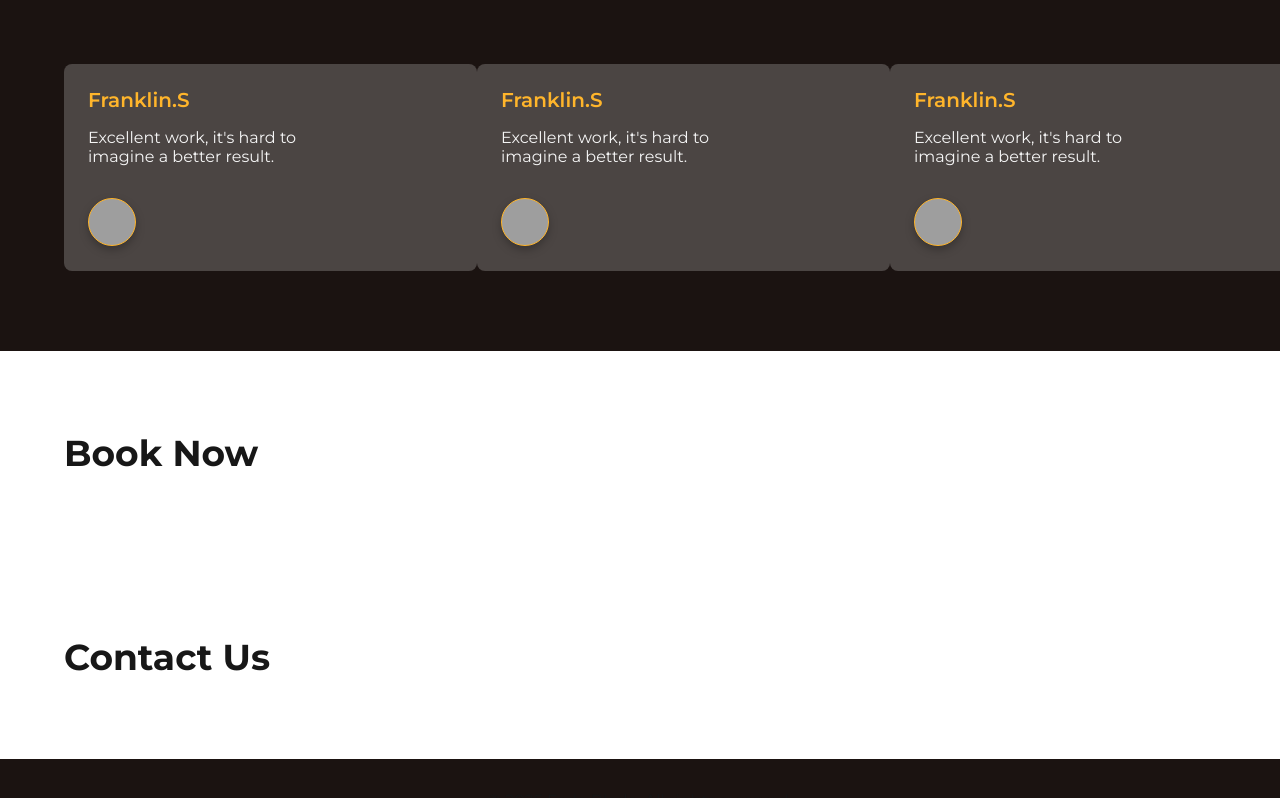
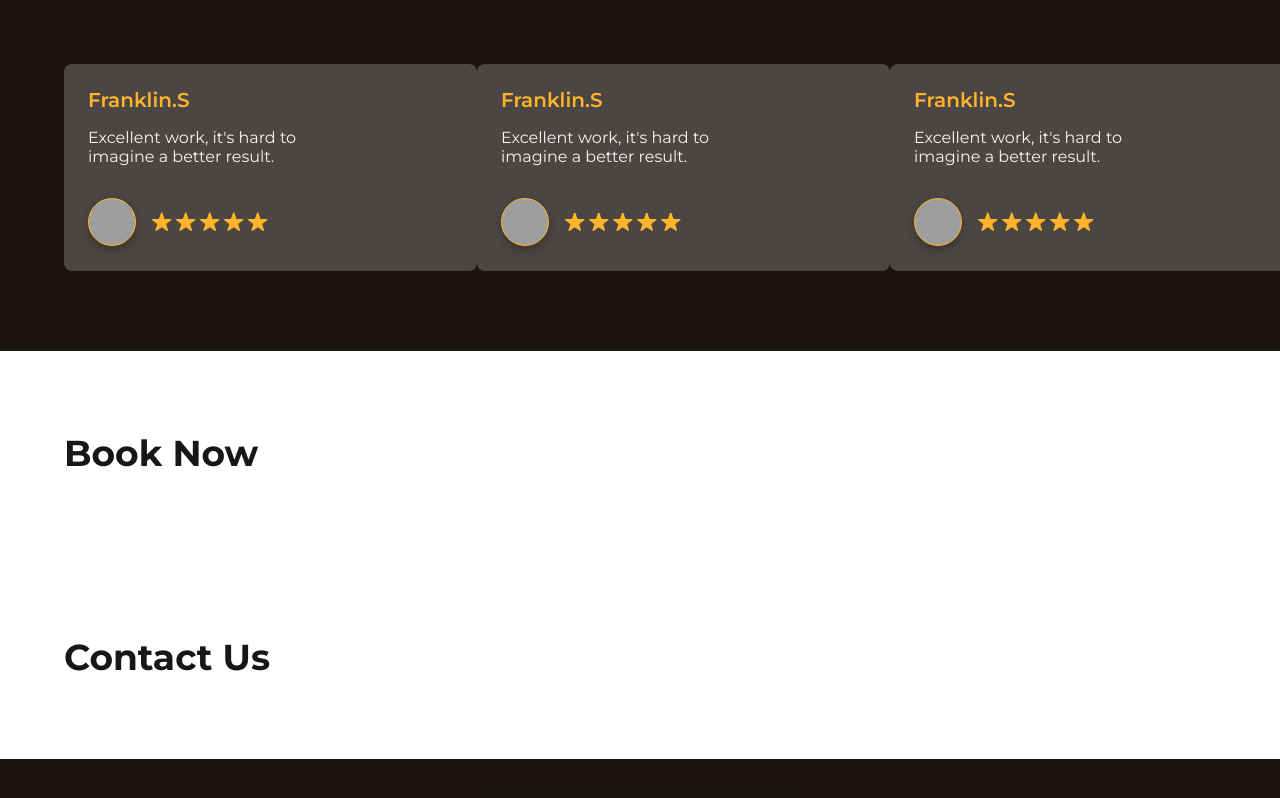
Before and after one commit to LataM88/fade-blade, a Next.js app: page / in a window 1280 px wide. Shown: the part 4020-4818 px from the top of the page. Built offline with nearby package versions, Linux system fonts and the light colour scheme; grey boxes are pictures that could not be loaded.

Commit message:
dodanie gwiazdek obok profilu

```diff
--- a/src/app/components/landing/ReviewsSection/ReviewsSection.module.css
+++ b/src/app/components/landing/ReviewsSection/ReviewsSection.module.css
@@ -63,3 +63,19 @@
     margin-right: 64px;
     margin-left: 64px;
 }
+
+.reviewFooter {
+    display: flex;
+    align-items: center;
+    gap: 16px;
+}
+
+.stars {
+    display: flex;
+    gap: 4px;
+}
+
+.star {
+    width: 20px;
+    height: 20px;
+}
--- a/src/app/components/landing/ReviewsSection/ReviewsSection.tsx
+++ b/src/app/components/landing/ReviewsSection/ReviewsSection.tsx
@@ -12,7 +12,14 @@ export default function ReviewsSection() {
                         <div className={styles.review}>
                             <h4>Franklin.S</h4>
                             <p>Excellent work, it's hard to <br /> imagine a better result.</p>
-                            <div className={styles.reviewImage}></div>
+                            <div className={styles.reviewFooter}>
+                                <div className={styles.reviewImage}></div>
+                                <div className={styles.stars}>
+                                    {[...Array(5)].map((_, i) => (
+                                        <img key={i} src="/images/star.svg" alt="star" className={styles.star} />
+                                    ))}
+                                </div>
+                            </div>
                         </div>
                     </div>
                 </div>
@@ -21,7 +28,14 @@ export default function ReviewsSection() {
                         <div className={styles.review}>
                             <h4>Franklin.S</h4>
                             <p>Excellent work, it's hard to <br /> imagine a better result.</p>
-                            <div className={styles.reviewImage}></div>
+                            <div className={styles.reviewFooter}>
+                                <div className={styles.reviewImage}></div>
+                                <div className={styles.stars}>
+                                    {[...Array(5)].map((_, i) => (
+                                        <img key={i} src="/images/star.svg" alt="star" className={styles.star} />
+                                    ))}
+                                </div>
+                            </div>
                         </div>
                     </div>
                 </div>
@@ -30,7 +44,14 @@ export default function ReviewsSection() {
                         <div className={styles.review}>
                             <h4>Franklin.S</h4>
                             <p>Excellent work, it's hard to <br /> imagine a better result.</p>
-                            <div className={styles.reviewImage}></div>
+                            <div className={styles.reviewFooter}>
+                                <div className={styles.reviewImage}></div>
+                                <div className={styles.stars}>
+                                    {[...Array(5)].map((_, i) => (
+                                        <img key={i} src="/images/star.svg" alt="star" className={styles.star} />
+                                    ))}
+                                </div>
+                            </div>
                         </div>
                     </div>
                 </div>
```
